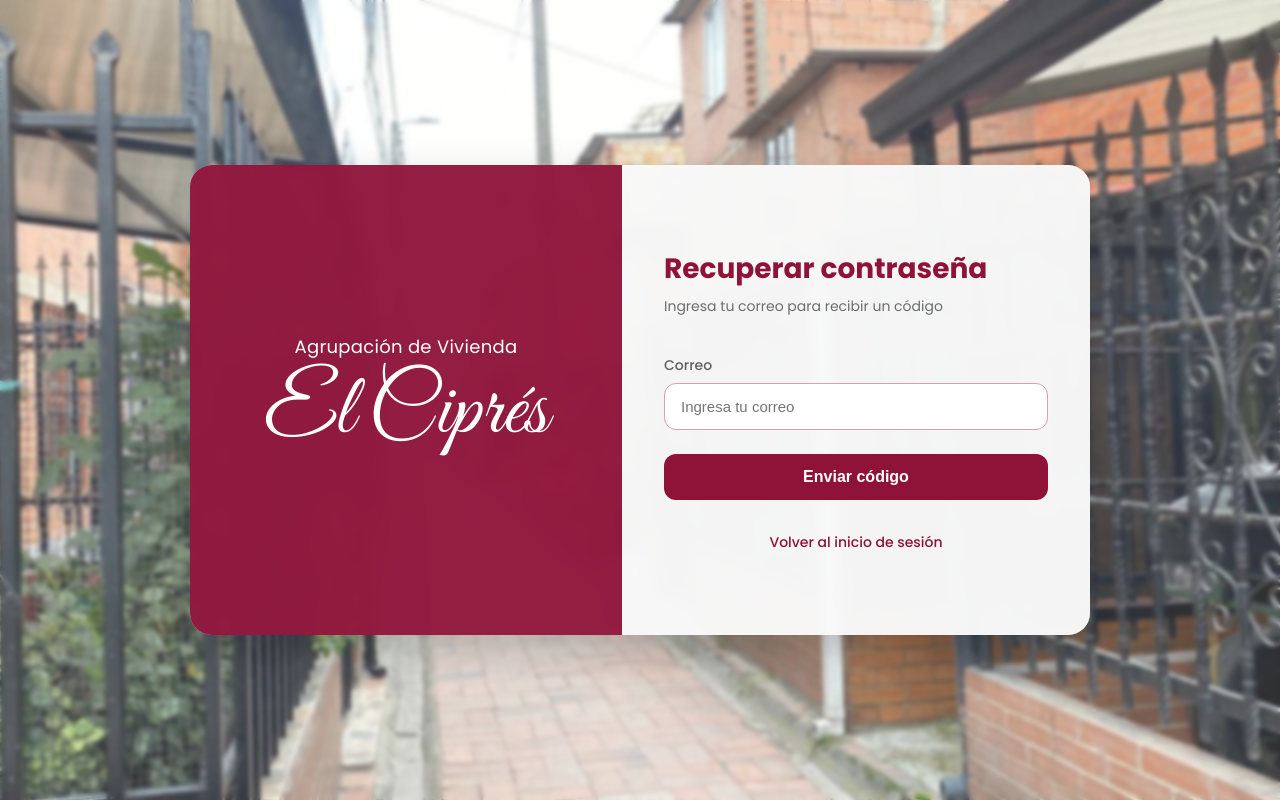
After one commit to yesicadp/Gestion-conjunto, a Flask app: page /recuperar-contrasena in a window 1280 px wide. The commit adds this page. Run offline with Flask 3, Linux system fonts and the light colour scheme.

Commit message:
html recuperar contraseña

```diff
--- a/app/routes/main_routes.py
+++ b/app/routes/main_routes.py
@@ -442,6 +442,10 @@ def enviar_correo_recuperacion(destinatario, codigo):
         print(f"Error al enviar correo: {e}")
         return False
 
+@main.route('/recuperar-contrasena')
+def recuperar_contrasena():
+    return render_template('recuperar_contrasena.html')
+
 # RUTA 1: EL USUARIO PIDE RECUPERAR SU CONTRASEÑA
 @main.route('/solicitar-recuperacion', methods=['POST'])
 def solicitar_recuperacion():
@@ -449,42 +453,58 @@ def solicitar_recuperacion():
 
     conexion = obtener_conexion()
     cursor = conexion.cursor(dictionary=True)
-    cursor.execute("SELECT id_usuario FROM usuarios WHERE correo_electronico = %s", (correo,))
+
+    cursor.execute(
+        "SELECT id_usuario FROM usuarios WHERE correo_electronico = %s",
+        (correo,)
+    )
     usuario = cursor.fetchone()
 
     if usuario:
-        # Generamos un código
         alfabeto = string.ascii_letters + string.digits
         codigo = ''.join(secrets.choice(alfabeto) for i in range(8))
-        # 2. Le damos 15 minutos de vida a partir de este instante
+
         vencimiento = datetime.now() + timedelta(minutes=15)
-        # 3. Guardamos el código en la BD
+
         cursor.execute("""
             UPDATE usuarios
             SET codigo_recuperacion = %s, vencimiento_codigo = %s
             WHERE correo_electronico = %s
         """, (codigo, vencimiento, correo))
+
         conexion.commit()
 
-        # 4. Enviamos el correo
-        enviar_correo_recuperacion(correo, codigo)
+        print("CÓDIGO:", codigo)
 
     cursor.close()
     conexion.close()
 
-    return jsonify({"mensaje": "Si el correo está registrado, recibirás un código de recuperación de 8 caracteres."}), 200
+    return render_template(
+        'recuperar_contrasena.html',
+        paso=2,
+        correo=correo,
+    )
+
 
 # RUTA 2: EL USUARIO INGRESA EL CÓDIGO Y LA NUEVA CONTRASEÑA
 @main.route('/cambiar-contrasena', methods=['POST'])
 def cambiar_contrasena():
     correo = request.form.get('correo')
-    codigo_ingresado = request.form.get('codigo')
-    nueva_contrasena = request.form.get('nueva_contrasena')
+    codigo = request.form.get('codigo')
+    nueva = request.form.get('nueva_contrasena')
+    confirmar = request.form.get('confirmar_contrasena')
+
+    if nueva != confirmar:
+        return render_template(
+            'recuperar_contrasena.html',
+            paso=2,
+            correo=correo,
+            error="Las contraseñas no coinciden"
+        )
 
     conexion = obtener_conexion()
     cursor = conexion.cursor(dictionary=True)
 
-    # Buscamos los datos de recuperación del usuario
     cursor.execute("""
         SELECT codigo_recuperacion, vencimiento_codigo
         FROM usuarios
@@ -492,19 +512,33 @@ def cambiar_contrasena():
     """, (correo,))
     usuario = cursor.fetchone()
 
-    # Validaciones de seguridad
-    if not usuario or usuario['codigo_recuperacion'] != codigo_ingresado:
-        return jsonify({"error": "El código es incorrecto."}), 400
+    if not usuario or usuario['codigo_recuperacion'] != codigo:
+        cursor.close()
+        conexion.close()
+        return render_template(
+            'recuperar_contrasena.html',
+            paso=2,
+            correo=correo,
+            error="Código incorrecto"
+        )
 
     if datetime.now() > usuario['vencimiento_codigo']:
-        return jsonify({"error": "El código ha expirado. Solicita uno nuevo."}), 400
+        cursor.close()
+        conexion.close()
+        return render_template(
+            'recuperar_contrasena.html',
+            paso=2,
+            correo=correo,
+            error="El código expiró"
+        )
 
-    nuevo_hash = generate_password_hash(nueva_contrasena)
+    nuevo_hash = generate_password_hash(nueva)
 
-    # Actualizamos la BD y limpiamos el código para que no se pueda reusar
     cursor.execute("""
         UPDATE usuarios
-        SET contrasena = %s, codigo_recuperacion = NULL, vencimiento_codigo = NULL
+        SET contrasena = %s,
+            codigo_recuperacion = NULL,
+            vencimiento_codigo = NULL
         WHERE correo_electronico = %s
     """, (nuevo_hash, correo))
 
@@ -512,4 +546,7 @@ def cambiar_contrasena():
     cursor.close()
     conexion.close()
 
-    return jsonify({"mensaje": "¡Contraseña actualizada con éxito! Ya puedes iniciar sesión."}), 200
+    return render_template(
+        'login.html',
+        mensaje="Contraseña cambiada con éxito"
+    )
--- a/app/templates/login.html
+++ b/app/templates/login.html
@@ -41,7 +41,7 @@
 
                 <div class="extras">
                     <a href="{{ url_for('main.en_proceso') }}">Registrar</a>
-                    <a href="{{ url_for('main.en_proceso') }}">¿Olvidaste tu contraseña?</a>
+                    <a href="{{ url_for('main.recuperar_contrasena') }}">¿Olvidaste tu contraseña?</a>
                 </div>
             </div>
 
--- /dev/null
+++ b/app/templates/recuperar_contrasena.html
@@ -0,0 +1,84 @@
+<!DOCTYPE html>
+<html lang="es">
+<head>
+    <meta charset="UTF-8">
+    <meta name="viewport" content="width=device-width, initial-scale=1.0">
+    <title>Recuperar contraseña - El Ciprés</title>
+
+    <link rel="preconnect" href="https://fonts.googleapis.com">
+    <link rel="preconnect" href="https://fonts.gstatic.com" crossorigin>
+    <link href="https://fonts.googleapis.com/css2?family=Great+Vibes&family=Poppins:wght@400;500;600;700&display=swap" rel="stylesheet">
+
+    <link rel="stylesheet" href="{{ url_for('static', filename='css/login.css') }}?v=3">
+</head>
+<body>
+
+    <div class="fondo">
+        <div class="overlay"></div>
+
+        <div class="login-container">
+
+            <div class="login-left">
+                <p>Agrupación de Vivienda</p>
+                <h1>El Ciprés</h1>
+            </div>
+
+            <div class="login-right">
+
+                {% if paso == 2 %}
+
+                    <div class="form-encabezado">
+                        <h2>Cambiar contraseña</h2>
+                        <p>Ingresa el código recibido y tu nueva contraseña</p>
+                    </div>
+
+                    <form action="{{ url_for('main.cambiar_contrasena') }}" method="POST">
+                        <input type="hidden" name="correo" value="{{ correo }}">
+
+                        <label for="codigo">Código</label>
+                        <input type="text" id="codigo" name="codigo" placeholder="Ingresa el código" required>
+
+                        <label for="nueva_contrasena">Nueva contraseña</label>
+                        <input type="password" id="nueva_contrasena" name="nueva_contrasena" placeholder="Nueva contraseña" required>
+
+                        <label for="confirmar_contrasena">Confirmar contraseña</label>
+                        <input type="password" id="confirmar_contrasena" name="confirmar_contrasena" placeholder="Repite la contraseña" required>
+
+                        <button type="submit">Cambiar contraseña</button>
+                    </form>
+
+                {% else %}
+
+                    <div class="form-encabezado">
+                        <h2>Recuperar contraseña</h2>
+                        <p>Ingresa tu correo para recibir un código</p>
+                    </div>
+
+                    <form action="{{ url_for('main.solicitar_recuperacion') }}" method="POST">
+                        <label for="correo">Correo</label>
+                        <input type="email" id="correo" name="correo" placeholder="Ingresa tu correo" required>
+
+                        <button type="submit">Enviar código</button>
+                    </form>
+
+                {% endif %}
+
+                {% if mensaje %}
+                    <p class="mensaje-ok">{{ mensaje }}</p>
+                {% endif %}
+
+                {% if error %}
+                    <p class="mensaje-error">{{ error }}</p>
+                {% endif %}
+
+                <div class="extras">
+                    <a href="{{ url_for('main.login') }}">Volver al inicio de sesión</a>
+                </div>
+
+            </div>
+
+        </div>
+    </div>
+
+</body>
+</html>
```
